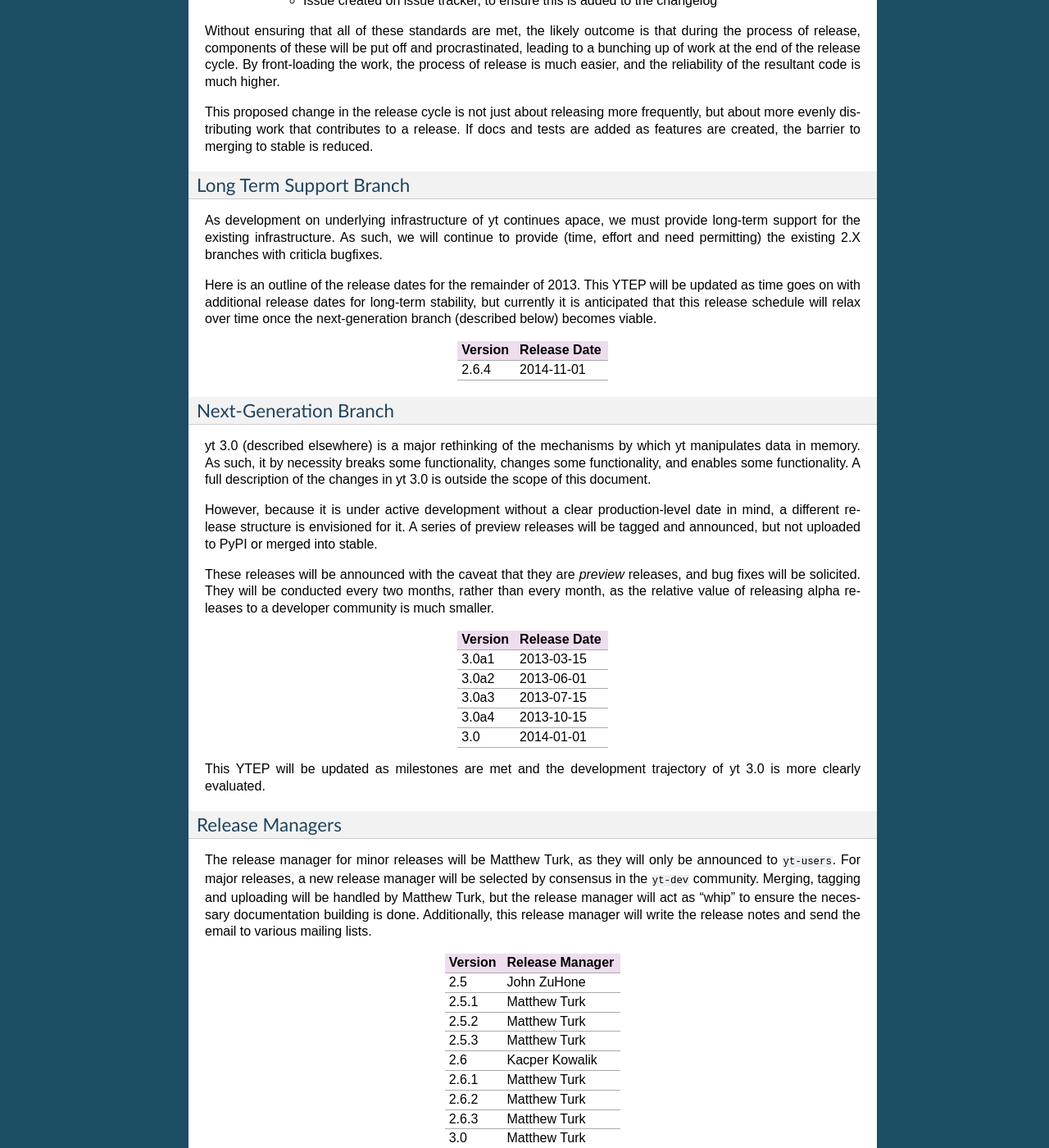
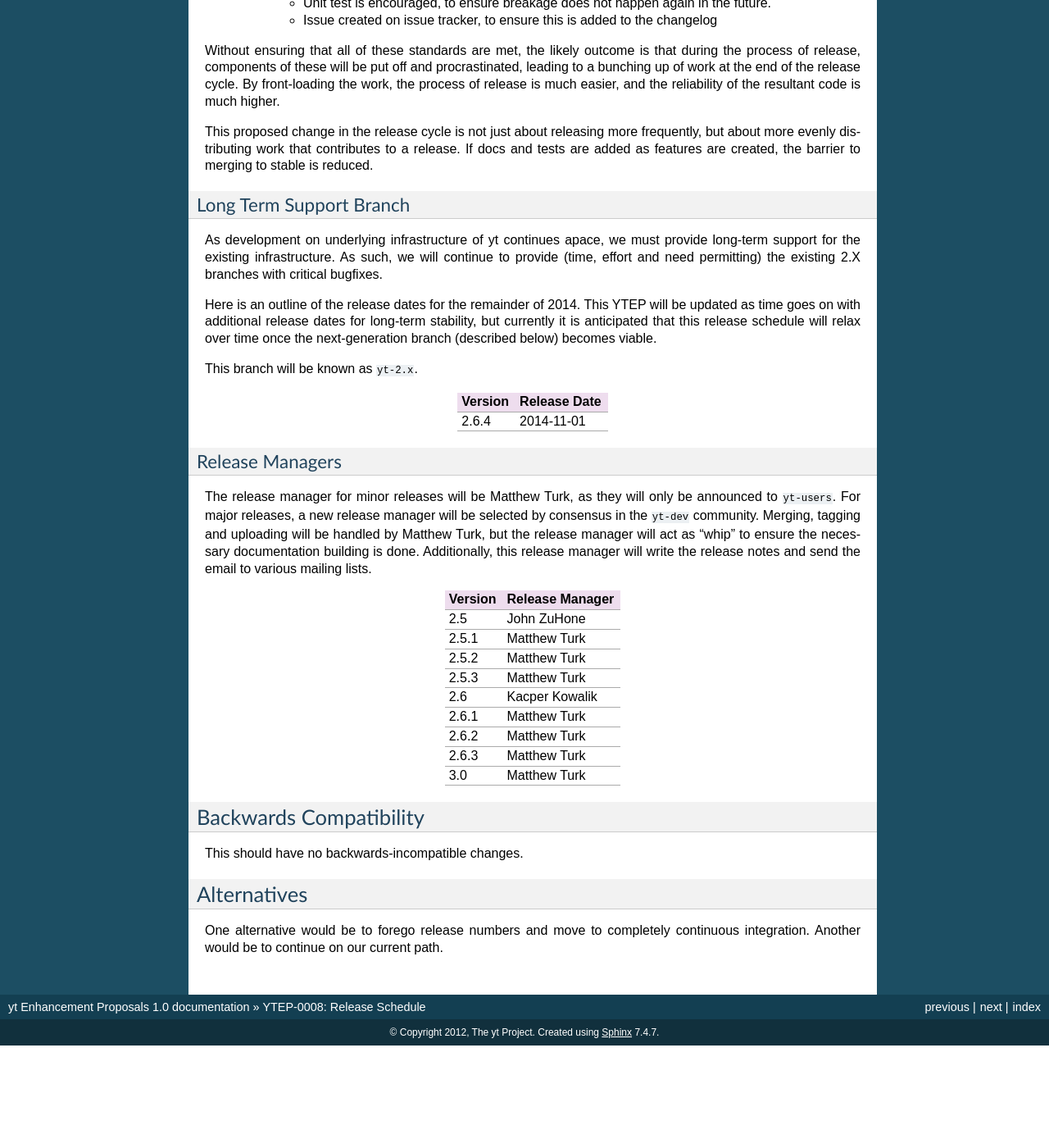
Before and after one commit to yt-project/ytep, a Sphinx documentation site: the page built from source/YTEPs/YTEP-0008.rst, in a window 1280 px wide and 1400 px high, scrolled down 2014 px. Shown: the whole window at 82% size. Built offline with Sphinx 7.4.7, drawn with Linux system fonts in a browser that asks for light colours; formulas are drawn with MathJax 3; after the commit the page ends 3289 px from its top, so only the background shows below that; some of the changed text lies outside the part shown.

Commit message:
Updating YTEP-0008

```diff
--- a/source/YTEPs/YTEP-0008.rst
+++ b/source/YTEPs/YTEP-0008.rst
@@ -134,51 +135,21 @@ Long Term Support Branch
 As development on underlying infrastructure of yt continues apace, we must
 provide long-term support for the existing infrastructure.  As such, we will
 continue to provide (time, effort and need permitting) the existing 2.X
-branches with criticla bugfixes.
+branches with critical bugfixes.
 
-Here is an outline of the release dates for the remainder of 2013.  This YTEP
+Here is an outline of the release dates for the remainder of 2014.  This YTEP
 will be updated as time goes on with additional release dates for long-term
 stability, but currently it is anticipated that this release schedule will
 relax over time once the next-generation branch (described below) becomes
 viable.
+
+This branch will be known as ``yt-2.x``.
 
 ======= ============
 Version Release Date
 ======= ============
 2.6.4   2014-11-01
 ======= ============
-
-Next-Generation Branch
-++++++++++++++++++++++
-
-yt 3.0 (described elsewhere) is a major rethinking of the mechanisms by which
-yt manipulates data in memory.  As such, it by necessity breaks some
-functionality, changes some functionality, and enables some functionality.  A
-full description of the changes in yt 3.0 is outside the scope of this
-document.
-
-However, because it is under active development without a clear
-production-level date in mind, a different release structure is envisioned for
-it.  A series of preview releases will be tagged and announced, but not
-uploaded to PyPI or merged into stable.
-
-These releases will be announced with the caveat that they are *preview*
-releases, and bug fixes will be solicited.  They will be conducted every two
-months, rather than every month, as the relative value of releasing alpha
-releases to a developer community is much smaller.
-
-======= ============
-Version Release Date
-======= ============
-3.0a1   2013-03-15
-3.0a2   2013-06-01
-3.0a3   2013-07-15
-3.0a4   2013-10-15
-3.0     2014-01-01
-======= ============
-
-This YTEP will be updated as milestones are met and the development trajectory
-of yt 3.0 is more clearly evaluated.
 
 Release Managers
 ++++++++++++++++
```
Also changed, not shown: other parts of source/YTEPs/YTEP-0008.rst (+1 -0 lines).
